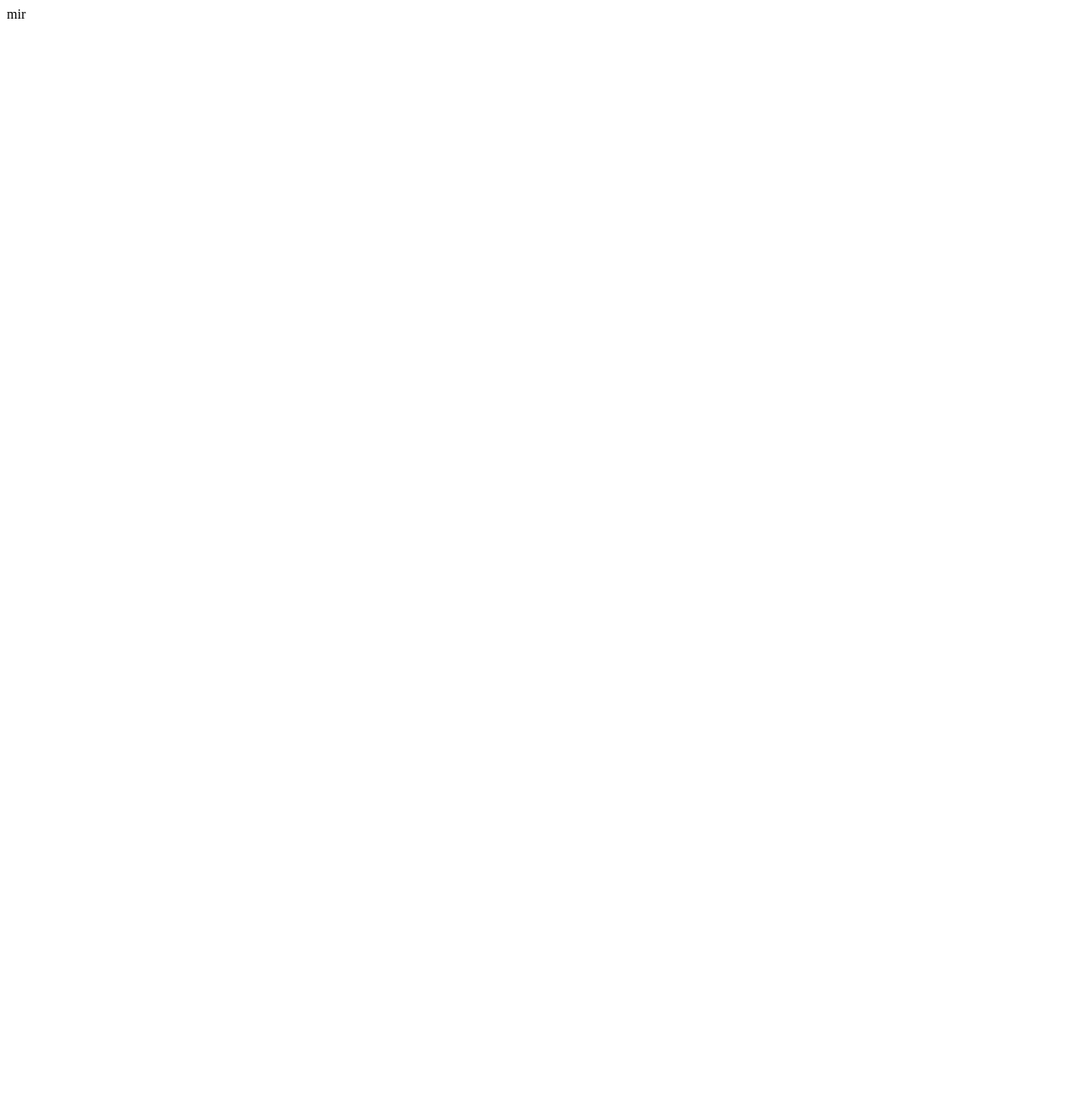
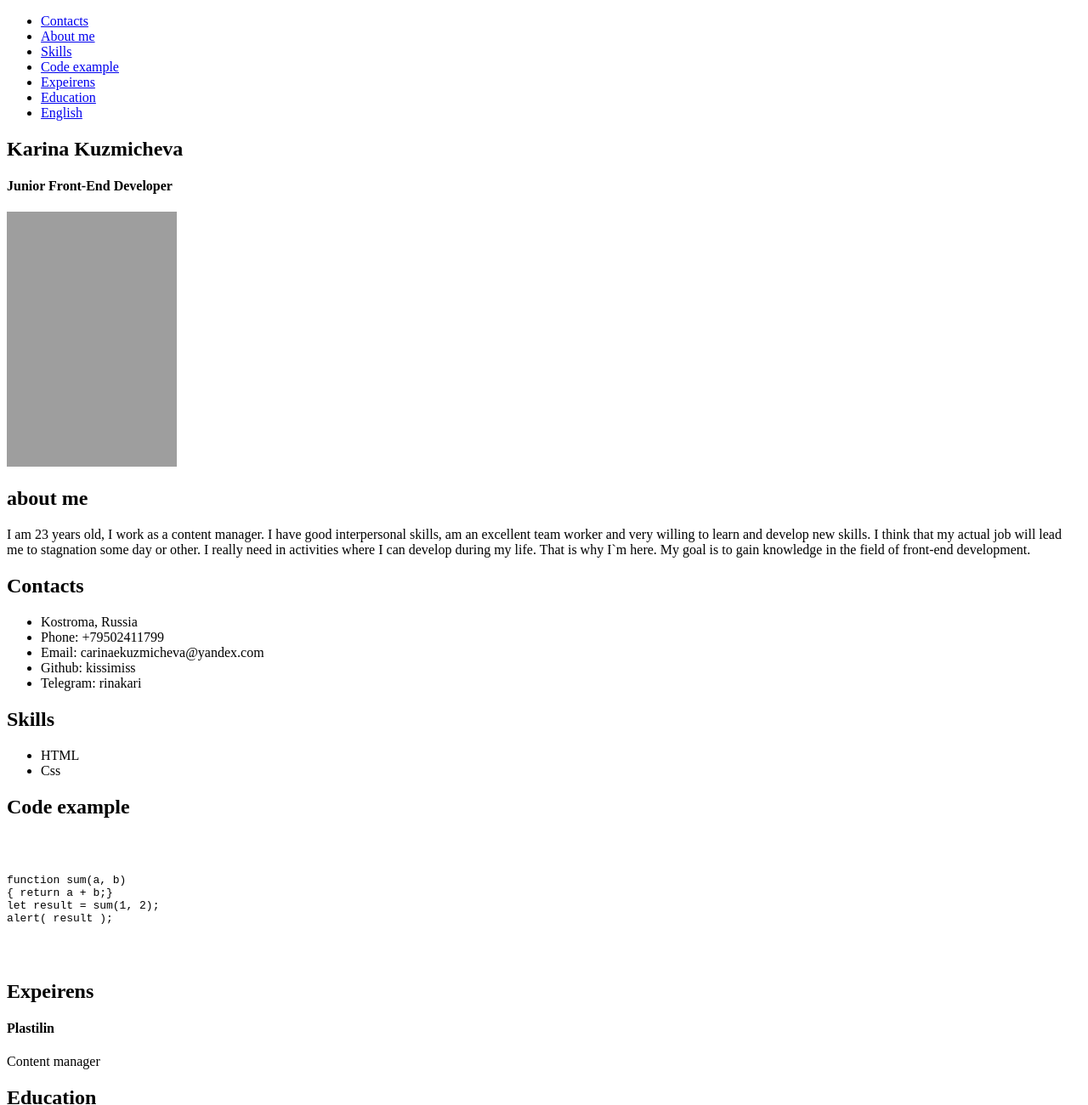
Before and after one commit to kissimiss/rsschool, a plain HTML site: page index.html in a window 1280 px wide. Shown: the top 1300 px of the page at 85% size. Before the commit the page ends 800 px from the top, so only its background shows below. Drawn offline with Linux system fonts and the light colour scheme; grey boxes are pictures that could not be loaded.

Commit message:
feat: Update index.html

```diff
--- a/index.html
+++ b/index.html
@@ -1 +1,112 @@
-mir
+<!DOCTYPE html>
+<html lang="en">
+<head>
+    <meta charset="UTF-8">
+    <meta name="viewport" content="width=device-width, initial-scale=1.0">
+    <title>Kuzmicheva Karina CV</title>
+    <link rel="stylesheet" href="style.css">
+    <link rel="icon" href="assets/favicon.png">
+    <link rel="preconnect" href="https://fonts.gstatic.com">
+    <link href="https://fonts.googleapis.com/css2?family=Assistant&display=swap" rel="stylesheet">
+</head>
+<body>
+    <header class = "header">
+        <div class="container">
+            <nav class="nav">
+              <ul class="nav-list">
+                <li class="nav-item"><a href="#contacts" class="nav-link">Contacts</a></li>
+                <li class="nav-item"><a href="#about-me" class="nav-link">About me</a></li>
+                <li class="nav-item"><a href="#skills" class="nav-link">Skills</a></li>
+                <li class="nav-item"><a href="#code-example" class="nav-link">Code example</a></li>
+                <li class="nav-item"><a href="#expeirens" class="nav-link">Expeirens</a></li>
+                <li class="nav-item"><a href="#education" class="nav-link">Education</a></li>
+                <li class="nav-item"><a href="#english" class="nav-link">English</a></li>
+              </ul>
+            </nav>
+        </div>
+        </header>
+    <main class="main">
+        <div class="container main-container">
+            <section class="section" id="profile">
+              <h1 class="section-title">Karina Kuzmicheva </h1>
+              <h4 class="section-subtitle">Junior Front-End Developer</h4>
+              <img src="./assets/img/avatar.png" width="200" height="300" alt="avatar of Karina Kuzmicheva" class="avatar">
+             </section>
+            <section class="section" id="about-me">
+              <h2 class="section-title">about me</h2>
+              <p>
+                I am 23 years old, I work as a content manager. I have good interpersonal skills, am an excellent team worker and very willing to learn and develop new skills. I think that my actual job will lead me to stagnation some day or other. I really need in activities where I can develop during my life. That is why I`m here. My goal is to gain knowledge in the field of front-end development.
+              </p>
+            </section>
+            <section class="section" id="contacts">
+                <h2 class="section-title">Contacts</h2>
+                <ul class="un-marked-list">
+                    <li class="section-item contacts-item">
+                      Kostroma, Russia
+                    </li>
+                    <li>
+                      Phone: +79502411799
+                    </li>
+                    <li>
+                      Email: carinaekuzmicheva@yandex.com
+                    </li>
+                    <li>
+                      Github: kissimiss
+                    </li>
+                    <li class="section-item contacts-item">
+                      Telegram: rinakari
+                    </li>
+                </ul>
+                </section>
+            <section class="section" id="skills">
+                <h2 class="section-title">Skills</h2>
+                <ul class="section-list">
+                  <li>
+                    HTML
+                  </li>
+                  <li>
+                    Css
+                  </li>
+                </ul>
+            </section>
+        <section class="section" id="code-example">
+          <h2 class="section-title">Code example</h2>
+            <pre>
+            <code>
+
+function sum(a, b)
+{ return a + b;}
+let result = sum(1, 2);
+alert( result );
+
+            </code>
+        </pre>
+        </section>
+        <section class="section" id="expeirens">
+             <h2 class="section-title">Expeirens</h2>
+             <h4 class="section-subtitle">Plastilin</h4>
+             <p>Content manager</p>
+         </section>
+         <section class="section" id="education">
+             <h2 class="section-title">Education</h2>
+                <p>Kostroma state univercity</p>
+              </section>
+        <section class="section" id="english">
+            <h2 class="section-title">English</h2>
+                <p>A2</p>
+              </section>
+            </div>
+  </main>
+  <footer class="footer">
+        <div class="container-footer">
+             <a class="container-footer" href="https://github.com/kissimiss" target="_blank">
+                My GitHub
+             </a>
+             <p class="container-footer">2023</p>
+             <a class="container-footer" href="https://https://rs.school/js-stage0/" target="_blank">
+             <img src="./assets/img/logo-rs.svg" width="172" height="64" alt="RS School">
+            </a>
+    </div>
+  </footer>
+</body>
+</html>
```
